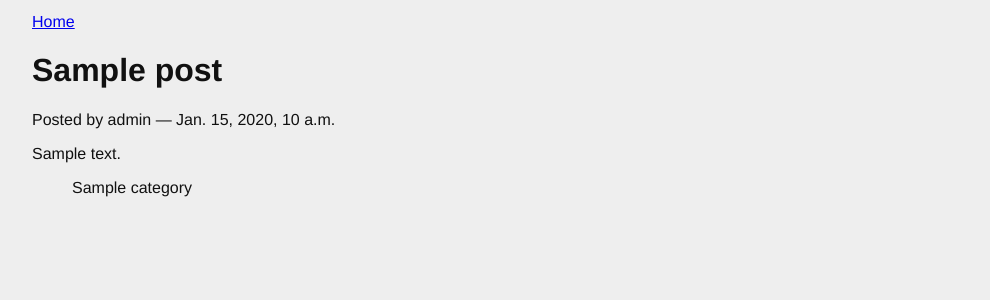
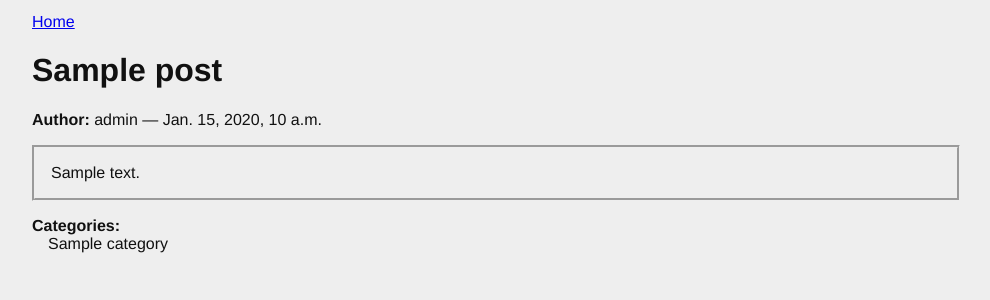
Before and after one commit to Douglas-Klos/django-blog, a Django app: page /posts/1/ in a window 1280 px wide. Shown: the part 20-320 px from the top of the page, without its empty margins (144-1134 px from the left). Run offline with Django 3.2, Linux system fonts and the light colour scheme; data comes from the database, SQL or seed files in the repository; tables that the repository leaves empty hold one stand-in row (values such as "Sample post").

Commit message:
CSS and template changes to improve aesthetic

```diff
--- a/blogging/static/django_blog.css
+++ b/blogging/static/django_blog.css
@@ -66,10 +66,21 @@ div.entry-body {
 .info {
     background-color: #aae;
 }
+
 ul.categories {
     list-style: none;
     list-style-type: none;
-}
-ul.categories li {
     display: inline;
 }
+
+ul.categories li {
+    float: left;
+    text-indent: 1em;
+}
+
+p.post-body {
+    border-style: groove;
+    padding: 1em;
+    border-width: 3px;
+
+}
--- a/blogging/templates/blogging/detail.html
+++ b/blogging/templates/blogging/detail.html
@@ -1,17 +1,23 @@
 {% extends "base.html" %}
 
     {% block content %}
+
     <a class="backlink" href="/">Home</a>
+
     <h1>{{ post }}</h1>
     <p class="byline">
-    Posted by {{ post.author.username }} &mdash; {{ post.published_date }}
+        <b>Author:</b> {{ post.author.username }} &mdash; {{ post.published_date }}
     </p>
-<div class="post-body">
+
+    <p class="post-body">
         {{ post.text }}
-</div>
+    </p>
+
+    <b>Categories:</b><br>
     <ul class="categories">
         {% for category in post.categories.all %}
-        <li>{{ category }}</li>
-    {% endfor %%}
+            <li>{{ category }}</li><br>
+        {% endfor %}
     </ul>
+
 {% endblock %}
```
Also changed, not shown: blogging/templates/blogging/list.html (+8 -4 lines). Lines whose indentation alone changed are shown as unchanged.
